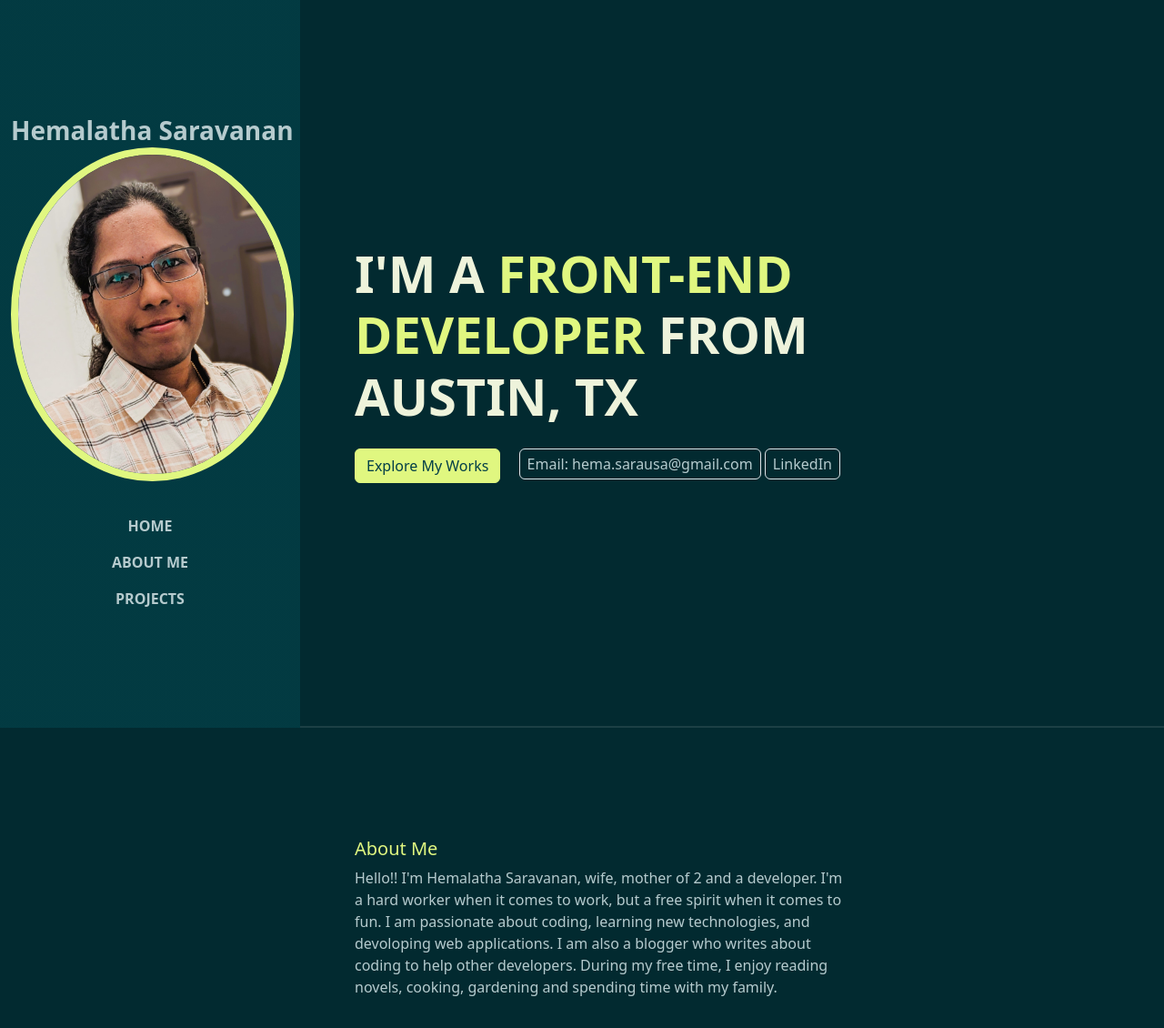
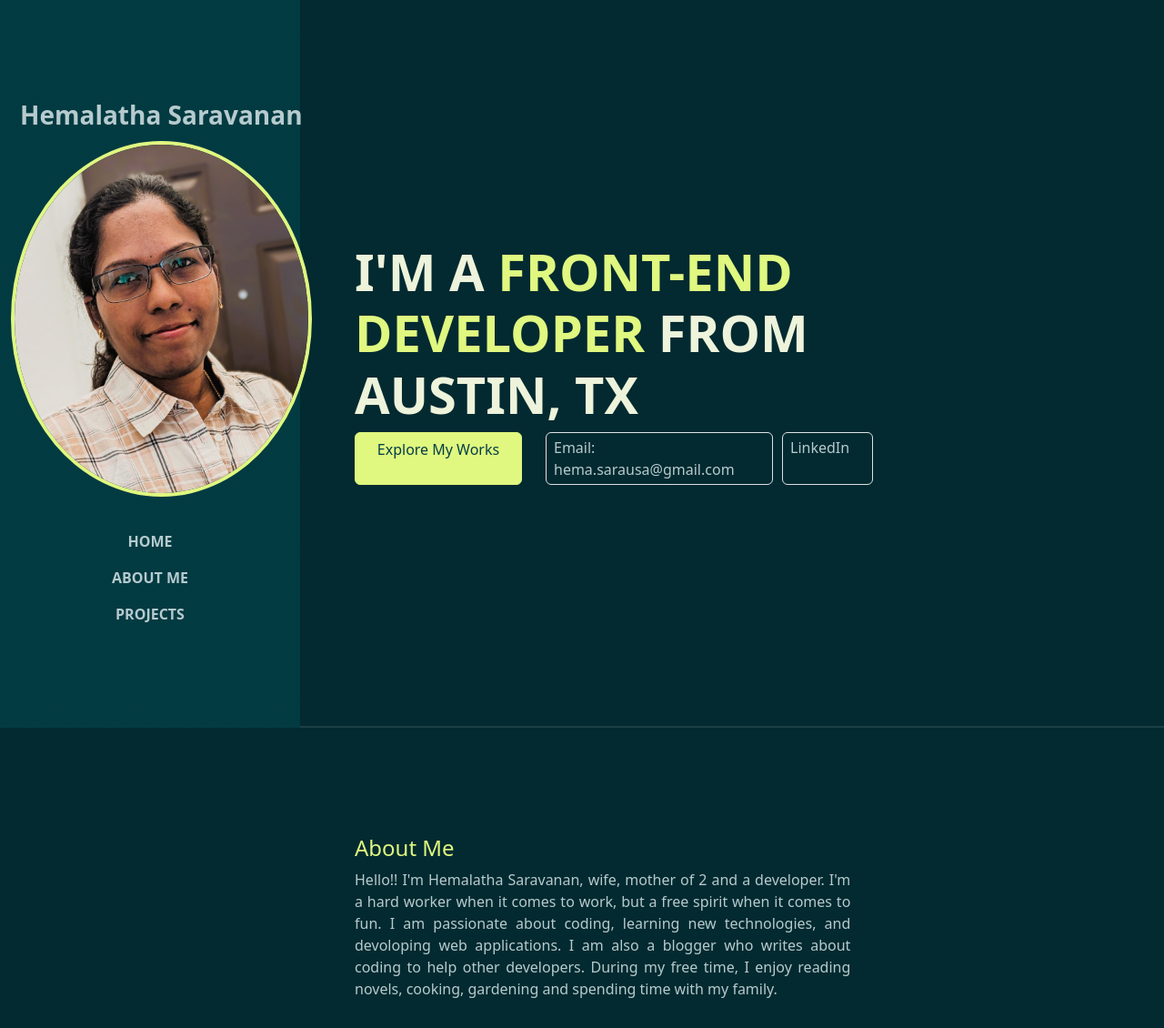
Before and after one commit to hema35/hemaportfolio.github.io, a plain HTML site: page index.html in a window 1280 px wide. Shown: the top 1130 px of the page at 91% size. Drawn offline with nearby package versions, Linux system fonts and the light colour scheme; grey boxes are pictures that could not be loaded; a web font is replaced by a local one.

Commit message:
CSS corrections added

```diff
--- a/index.html
+++ b/index.html
@@ -14,7 +14,7 @@
     <nav class="navbar navbar-expand-lg navbar-dark fixed-top">
         <div class="container flex-lg-column">
           <a class="navbar-brand mx-lg-auto mb-lg-4" href="#">
-            <span class="h3 fw-bold">Hemalatha Saravanan</span>
+            <span class="name h3 fw-bold">Hemalatha Saravanan</span>
             <img src="./assets/Portrait.jpg" alt="Hemalatha" class="d-none d-lg-block rounded-circle">
           </a>
           <button class="navbar-toggler" type="button" data-bs-toggle="collapse" data-bs-target="#navbarNav" aria-controls="navbarNav" aria-expanded="false" aria-label="Toggle navigation">
@@ -50,10 +50,12 @@
                         <h1 class="display-4 fw-bold">
                             I'M A <span class="text-brand">FRONT-END DEVELOPER </span> FROM AUSTIN, TX
                         </h1>
-                        <p class="lead mt-2 mb-4"></p>
+                        <!-- <p class="lead mt-2 mb-4"></p> -->
+                        <div class="item-grid">
                         <a href="https://github.com/hema35" class="btn btn-brand me-3">Explore My Works</a>
                         <a href="mailto:hema.sarausa@gmail.com" class="d-inline-flex focus-ring py-1 px-2 text-decoration-none border rounded-2">Email: hema.sarausa@gmail.com</a>
                         <a href="https://www.linkedin.com/in/hemalatha-saravanan-b32513217/" class="d-inline-flex focus-ring py-1 px-2 text-decoration-none border rounded-2">LinkedIn</a>
+                      </div>
                     </div>
                 </div>
             </div>
@@ -66,11 +68,11 @@
           <div class="container">
             <div class="row pb-4">
               <div class="col-lg-8">
-                <h5 class="text-brand">About Me</h5>
-                <p>Hello!! I'm Hemalatha Saravanan, wife, mother of 2 and a developer. I'm a hard worker when it comes to work, but a free spirit when it comes to fun. I am passionate about coding, learning new technologies, and devoloping web applications. I am also a blogger who writes about coding to help other developers. During my free time, I enjoy reading novels, cooking, gardening and spending time with my family.</p>
+                <h4 class="text-brand">About Me</h4>
+                <p class="about">Hello!! I'm Hemalatha Saravanan, wife, mother of 2 and a developer. I'm a hard worker when it comes to work, but a free spirit when it comes to fun. I am passionate about coding, learning new technologies, and devoloping web applications. I am also a blogger who writes about coding to help other developers. During my free time, I enjoy reading novels, cooking, gardening and spending time with my family.</p>
               </div>
               <div class="vid">
-                <iframe width="420" height="315" src="https://www.youtube.com/embed/CWwuYudmmfY"></iframe>
+                <iframe class="center-iframe" width="420" height="315" src="https://www.youtube.com/embed/CWwuYudmmfY"></iframe>
               </div>
             </div>
           </div>
--- a/style.css
+++ b/style.css
@@ -95,13 +95,37 @@ img {
     }
 
     .navbar-brand img {
-        border: 8px solid var(--color-brand);
+        border: 4px solid var(--color-brand);
+        margin-top: 10px;
     }
 
     /*Content Wrapper*/
     #content-wrapper {
         padding-left: var(--sidbar-width);
     }
+}
+
+.item-grid {
+    display: grid;
+    grid-template-columns: 200px 250px 100px;
+    gap: 15px 10px;
+}
+
+.name {
+    padding: 10px;
+    margin-bottom: 10px;
+}
+
+.about {
+    text-align: justify;
+    font-size: medium;
+}
+
+.center-iframe {
+    position: relative;
+    left: 35%;
+    top: 50%;
+    transform: translate(-50%, -50%);
 }
 
 /* BTN */
@@ -152,5 +176,5 @@ img {
 /* .card-custom .card-custom */
 .wrapper {
     display: grid;
-    gap: 20px;
+    row-gap: 20px;
 }
```
Also changed, not shown: project.html (+2 -2 lines).
